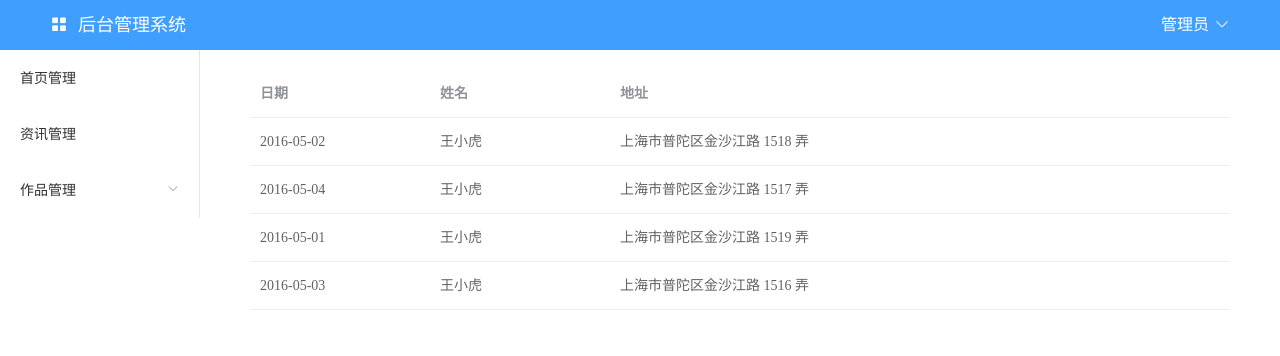
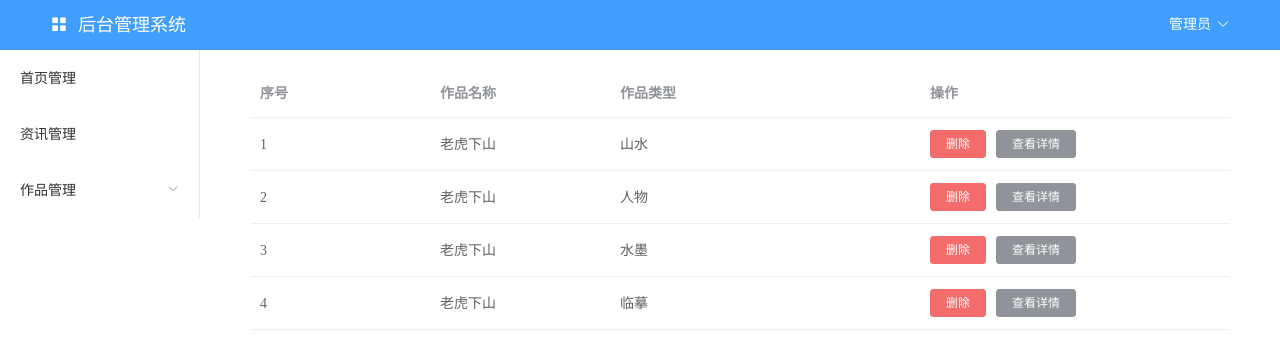
Before and after one commit to verybigorange/admin, a Vue app: page /#/works in a window 1280 px wide. Shown: the top 356 px of the page. Built offline with nearby package versions, Linux system fonts and the light colour scheme.

Commit message:
修改布局

```diff
--- a/src/views/common/layout.vue
+++ b/src/views/common/layout.vue
@@ -79,6 +79,6 @@ export default {
 
 .el-dropdown{
   color: #fff;
-  font-size: 16px;
+  font-size: 14px;
 }
 </style>
--- a/src/views/common/slider.vue
+++ b/src/views/common/slider.vue
@@ -3,14 +3,12 @@
             <el-col :span="24" >
                 <el-menu
                   class="el-menu-vertical-demo"
-                  router=true
+                  :router=true
                   >
-
                   <el-menu-item index="home">
                     <!-- <i class="el-icon-setting"></i> -->
                     <span slot="title">首页管理</span>
                   </el-menu-item>
-
                   <el-menu-item index="news">
                     <!-- <i class="el-icon-menu"></i> -->
                     <span slot="title">资讯管理</span>
@@ -18,12 +16,14 @@
 
                   <el-submenu index="">
                     <template slot="title">
-                      <!-- <i class="el-icon-location"></i> -->
+
                       <span>作品管理</span>
                     </template>
                     <el-menu-item-group>
-                      <el-menu-item index="shanshui" :route="{path:'works',query: { type: '123' }}">山水画</el-menu-item>
-                      <el-menu-item index="shuimo" :route="{path:'works',query: { type: '456' }}">水墨画</el-menu-item>
+                      <el-menu-item index="shanshui" :route="{path:'works',query: { type: 'shanshui' }}">山水</el-menu-item>
+                      <el-menu-item index="renwu" :route="{path:'works',query: { type: 'renwu' }}">人物</el-menu-item>
+                      <el-menu-item index="huaniao" :route="{path:'works',query: { type: 'huaniao' }}">花鸟</el-menu-item>
+                      <el-menu-item index="linmo" :route="{path:'works',query: { type: 'linmo' }}">临摹</el-menu-item>
                     </el-menu-item-group>
                   </el-submenu>
                 </el-menu>
--- a/src/views/works.vue
+++ b/src/views/works.vue
@@ -1,49 +1,67 @@
 <template>
+  <div>
      <el-table
       :data="tableData"
       style="width: 100%">
       <el-table-column
         prop="date"
-        label="日期"
+        label="序号"
         width="180">
       </el-table-column>
       <el-table-column
         prop="name"
-        label="姓名"
+        label="作品名称"
         width="180">
       </el-table-column>
       <el-table-column
         prop="address"
-        label="地址">
+        label="作品类型">
+      </el-table-column>
+      <el-table-column
+        prop="handle"
+        label="操作">
+        <template slot-scope="scope">
+            <el-button type="danger" size="mini">删除</el-button>
+            <el-button type="info" size="mini">查看详情</el-button>
+        </template>
       </el-table-column>
     </el-table>
+  </div>
+
   </template>
 
   <script>
 export default {
-      mounted(){
-        console.log(this.$route.query.type)
+  computed: {
+    type() {
+      return this.$route.query.type;
+    }
   },
   data() {
     return {
-          tableData: [{
-            date: '2016-05-02',
-            name: '王小虎',
-            address: '上海市普陀区金沙江路 1518 弄'
-          }, {
-            date: '2016-05-04',
-            name: '王小虎',
-            address: '上海市普陀区金沙江路 1517 弄'
-          }, {
-            date: '2016-05-01',
-            name: '王小虎',
-            address: '上海市普陀区金沙江路 1519 弄'
-          }, {
-            date: '2016-05-03',
-            name: '王小虎',
-            address: '上海市普陀区金沙江路 1516 弄'
-          }]
+      tableData: [
+        {
+          date: "1",
+          name: "老虎下山",
+          address: "山水"
+        },
+        {
+          date: "2",
+          name: "老虎下山",
+          address: "人物"
+        },
+        {
+          date: "3",
+          name: "老虎下山",
+          address: "水墨"
+        },
+        {
+          date: "4",
+          name: "老虎下山",
+          address: "临摹"
         }
+      ]
+    };
   }
-    }
+};
 </script>
```
Lines whose indentation alone changed are shown as unchanged.
